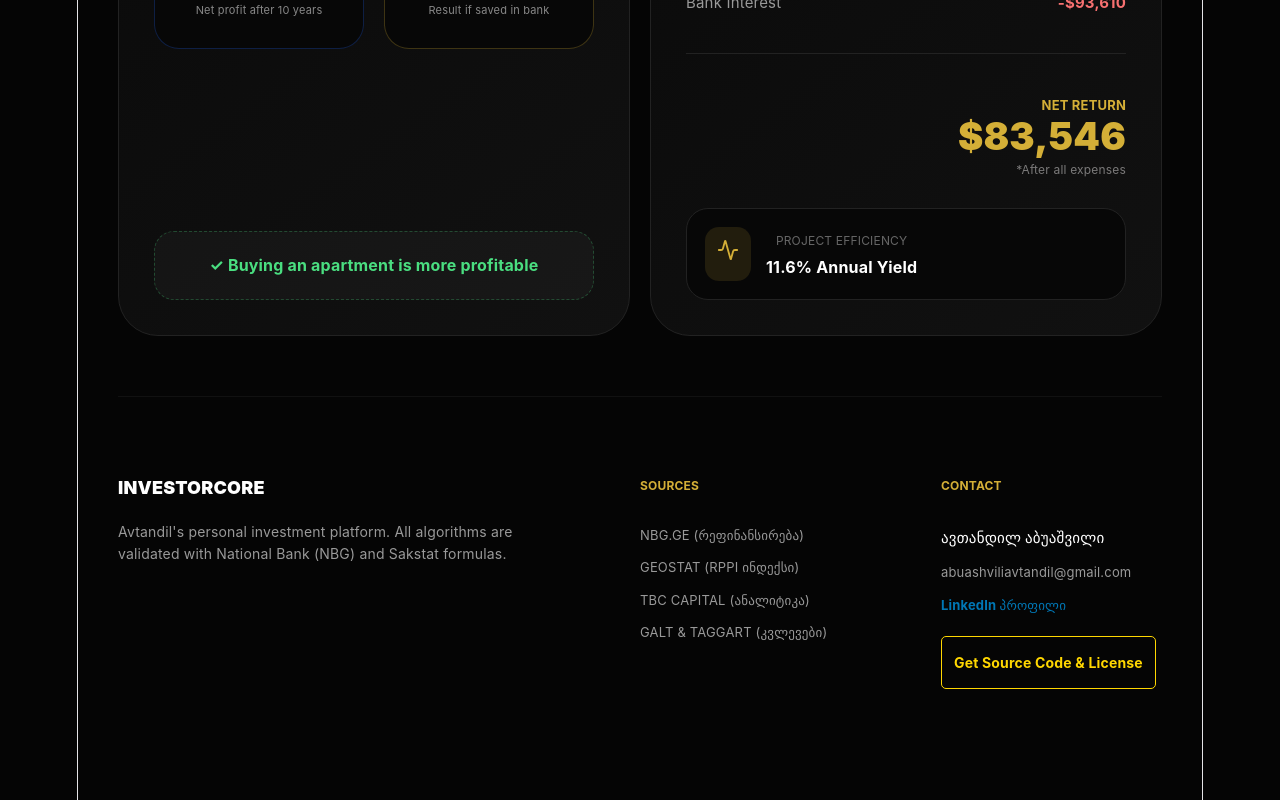
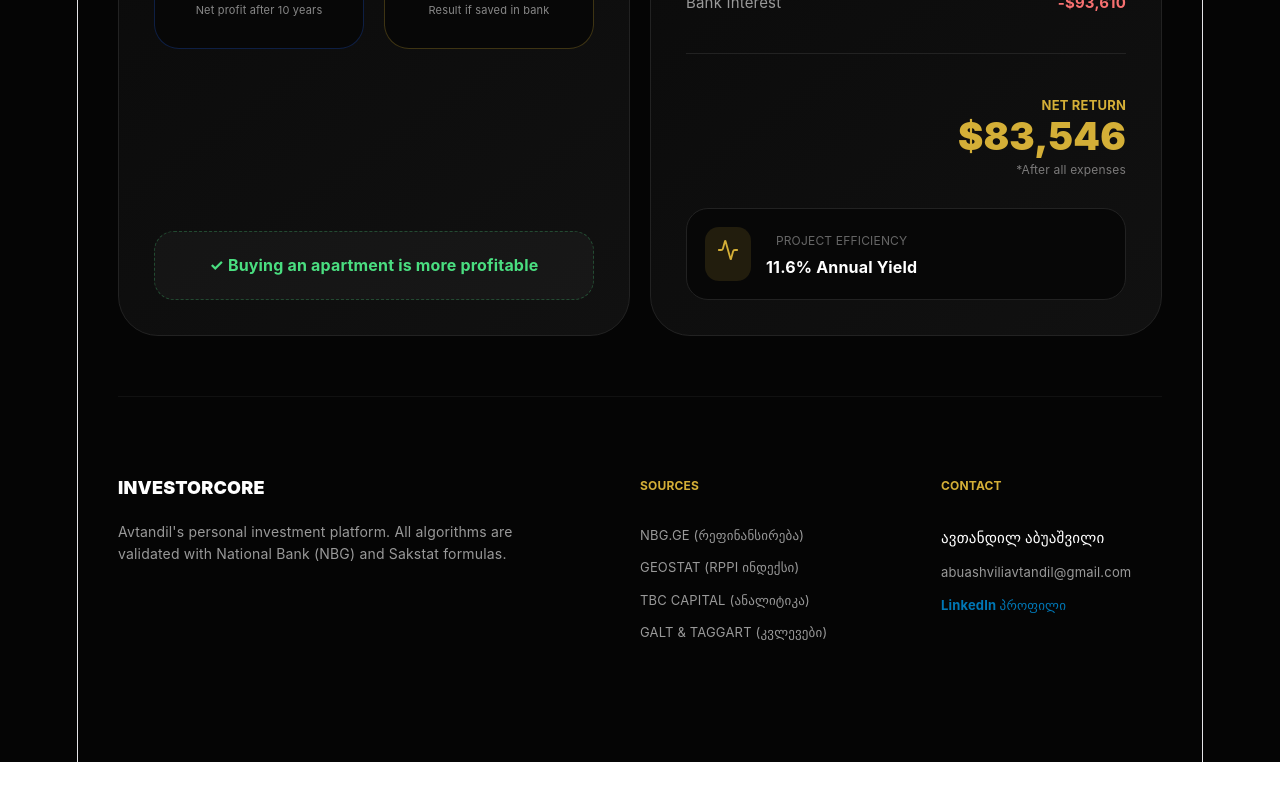
Before and after one commit to Avtandil-abu/luxury-realestate-dashboard, a React (Vite) app: page / in a window 1280 px wide. Shown: the part 2769-3569 px from the top of the page. After the commit the page ends 3531 px from the top, so only its background shows below. Built offline with nearby package versions, Linux system fonts and the light colour scheme; no server answers.

Commit message:
Removed purchase button for corporate demo

```diff
--- a/src/App.jsx
+++ b/src/App.jsx
@@ -460,7 +460,7 @@ const App = () => {
                     LinkedIn პროფილი
                   </a>
                 </li>
-                <div style={{ marginTop: '15px' }}>
+                {/* <div style={{ marginTop: '15px' }}>
                   <a
                     href="https://abuashvili.gumroad.com/l/svmlvq"
                     target="_blank"
@@ -478,7 +478,7 @@ const App = () => {
                   >
                     Get Source Code & License
                   </a>
-                </div>
+                </div> */}
               </ul>
             </div>
 
```
